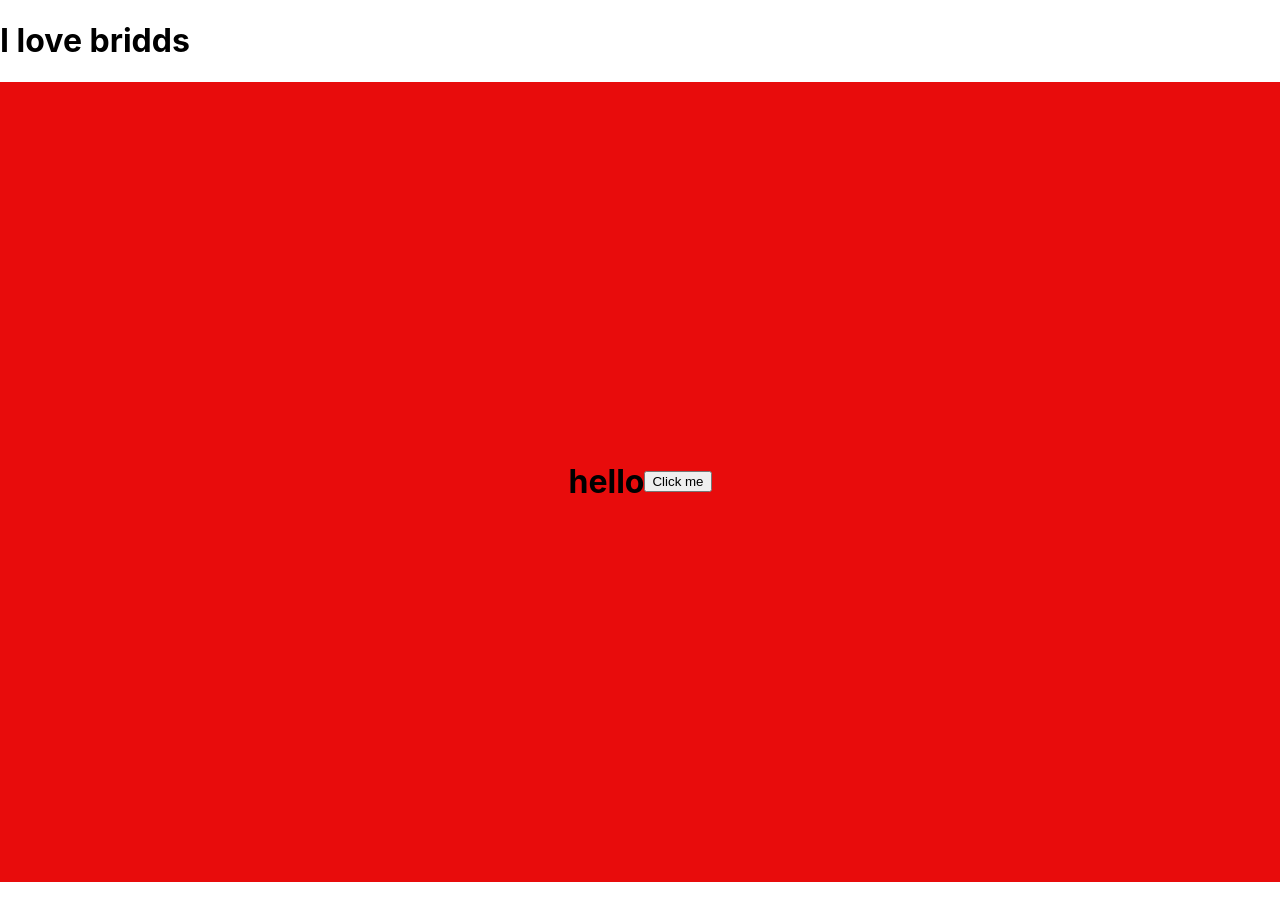
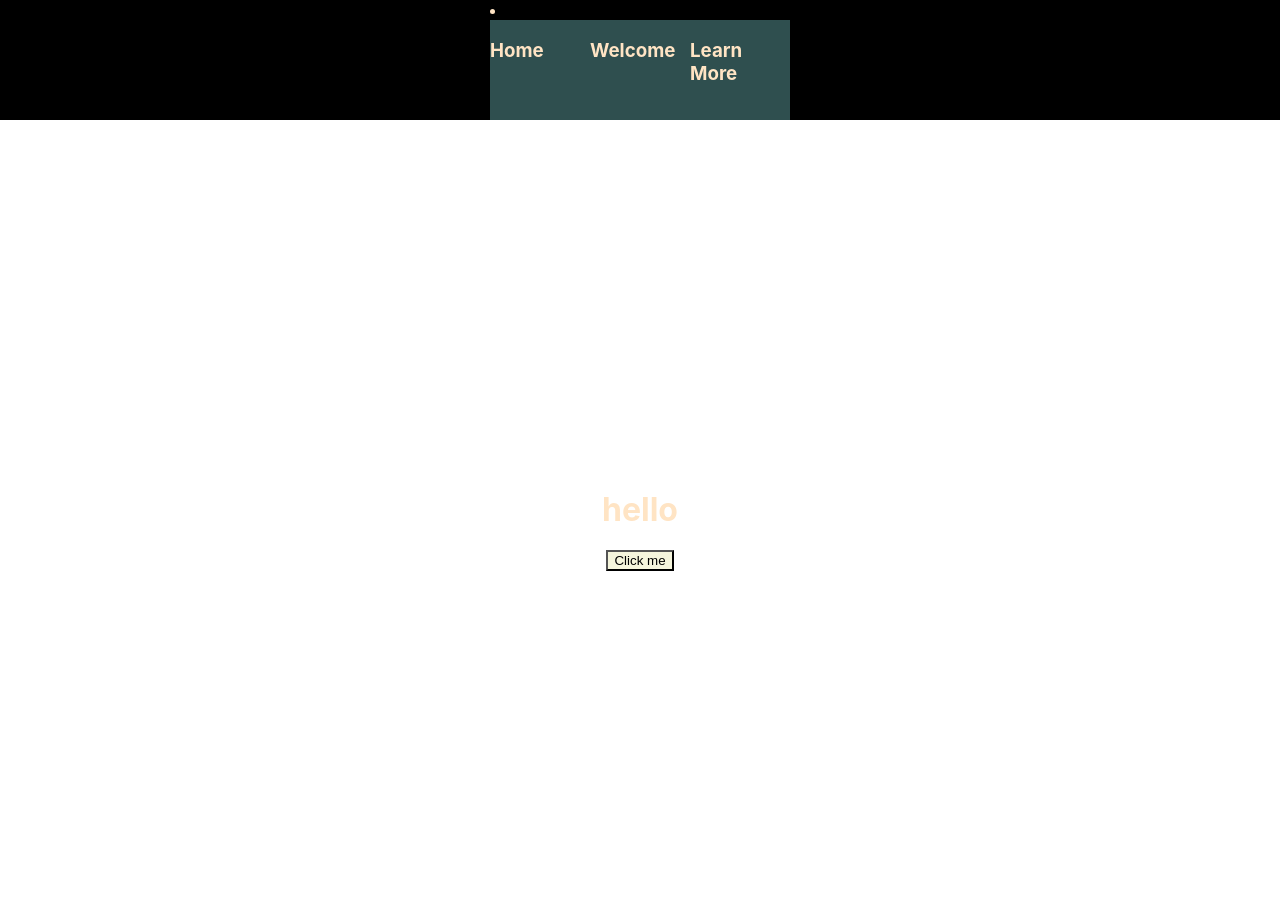
Before and after one commit to Scout1212/ReactPractice, a React (Create React App) app: page / in a window 1280 px wide. Before the commit the page ends 882 px from the top, so only its background shows below. Built offline with nearby package versions, Linux system fonts and the light colour scheme.

Commit message:
Added a top "navigation" bar
temporary practice stuff

```diff
--- a/src/App.css
+++ b/src/App.css
@@ -1,3 +1,4 @@
+
 .App {
   text-align: center;
 }
--- a/src/Components/Toggle.css
+++ b/src/Components/Toggle.css
@@ -1,7 +1,15 @@
 .Super{
     display: flex;
+    flex-direction: column;
     justify-content: center;
     align-items: center;
     height: 100vh;
-    background-color: #e80c0c;
 }
+
+.Button{
+    background-color: beige;
+}
+
+.Message{
+    color : bisque;
+}
--- /dev/null
+++ b/src/Components/TopNav.css
@@ -0,0 +1,23 @@
+.NavContainerBox{
+    display: flex;
+    flex-direction: row;
+    align-items: flex-start;
+    background-color: black;
+    margin: 0;
+
+    color: bisque;
+    justify-content:  space-evenly;
+}
+
+.ItemContainer{
+    display: flex;
+    flex-direction: row;
+}
+
+.Item{
+    width: 100px;
+    height: 100px;
+
+    background-color: darkslategray;
+    justify-content: center;
+}
--- /dev/null
+++ b/src/Components/TopNav.js
@@ -0,0 +1,24 @@
+import React from 'react';
+import './TopNav.css';
+
+function TopNav(){
+    return(
+        <div class = "NavContainerBox">
+                <li className= 'NavBullet'>
+                    <div className = 'ItemContainer'>
+                        <div className = "Item">
+                            <h3>Home</h3>
+                        </div>
+                        <div className = "Item">
+                            <h3>Welcome</h3>
+                        </div>
+                        <div className = "Item">
+                            <h3>Learn More</h3>
+                        </div>
+                    </div>
+                </li>
+        </div>
+    )
+}
+
+export default TopNav;
--- a/src/Exec.js
+++ b/src/Exec.js
@@ -1,12 +1,13 @@
 import React from 'react';
 import Toggle from './Components/Toggle';
 import Header from './Components/Header';
+import TopNav from './Components/TopNav';
 
 function Exec(){
     return(
 
         <div>
-            <Header/>
+            <TopNav/>
             <Toggle/>
         </div>
     )
```
